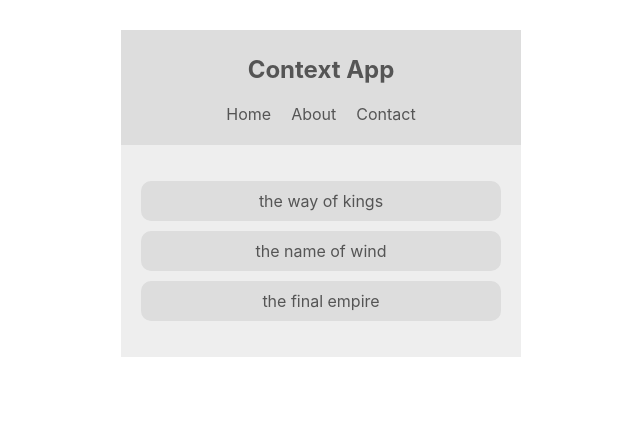
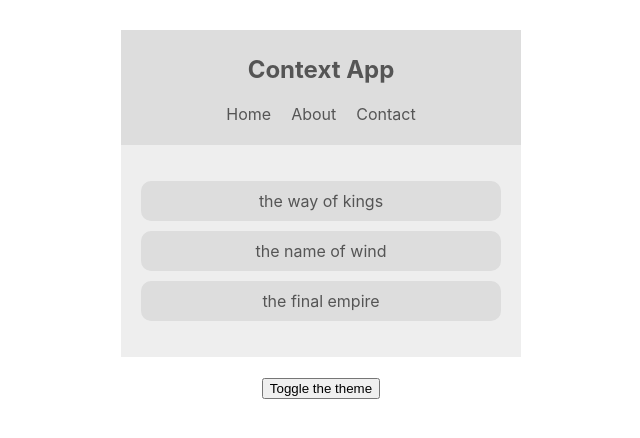
Before and after one commit to NegarSal/contextapp, a React (Create React App) app: page / in a window 1280 px wide. Shown: the top 438 px of the page, without its empty margins (319-959 px from the left). Built offline with nearby package versions, Linux system fonts and the light colour scheme.

Commit message:
Updating Context Data

```diff
--- a/src/App.js
+++ b/src/App.js
@@ -1,5 +1,6 @@
 import BookList from './components/BookList';
 import Navbar from './components/Navbar'
+import ThemeToggle from './components/ThemeToggle';
 import ThemeContextProvider from './contexts/ThemeContext';
 
 function App() {
@@ -8,6 +9,7 @@
       <ThemeContextProvider>
         <Navbar />
         <BookList />
+        <ThemeToggle />
       </ThemeContextProvider>
     </div>
   );
--- /dev/null
+++ b/src/components/ThemeToggle.js
@@ -0,0 +1,14 @@
+import React, { Component } from 'react';
+import { ThemeContext } from '../contexts/ThemeContext';
+
+class ThemeToggle extends Component {
+    static contextType = ThemeContext;
+    render() {
+        const { toggleTheme } = this.context;
+        return (
+            <button onClick={toggleTheme}>Toggle the theme</button>
+        );
+    }
+}
+
+export default ThemeToggle;
--- a/src/contexts/ThemeContext.js
+++ b/src/contexts/ThemeContext.js
@@ -8,9 +8,12 @@
         light: { syntax: '#555', ui: '#ddd', bg: '#eee' },
         dark: { syntax: '#ddd', ui: '#333', bg: '#555' }
     }
+    toggleTheme = () => {
+        this.setState({ isLightTheme: !this.state.isLightTheme });
+    }
     render() {
         return (
-            <ThemeContext.Provider value={{ ...this.state }}>
+            <ThemeContext.Provider value={{ ...this.state, toggleTheme: this.toggleTheme }}>
                 {this.props.children}
             </ThemeContext.Provider>
         );
```
